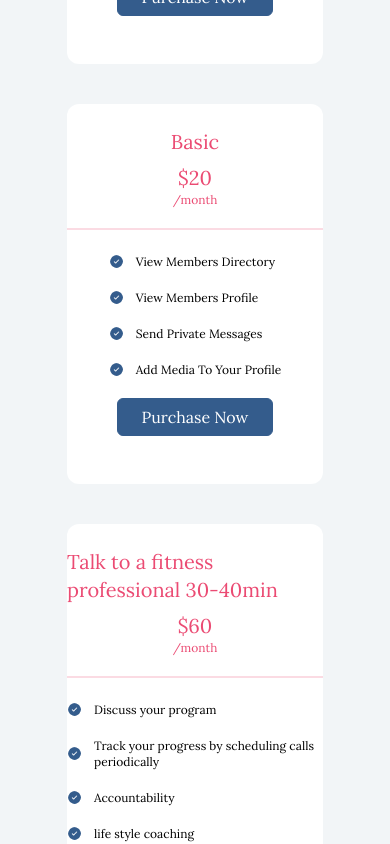
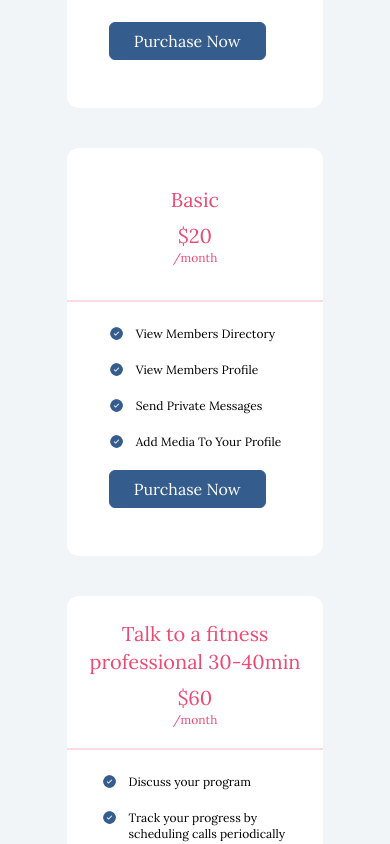
Before and after one commit to Raiyan109/ozzy-frontend, a Next.js app: page / in a window 390 px wide. Shown: the part 2340-3184 px from the top of the page. Built offline with nearby package versions, Linux system fonts and the light colour scheme.

Commit message:
membership card responsive

```diff
--- a/src/components/home/Membership.tsx
+++ b/src/components/home/Membership.tsx
@@ -79,8 +79,8 @@ const Membership = ({ plans }: { plans: Plan[] }) => {
                 <div className="grid grid-cols-1 md:grid-cols-2 lg:grid-cols-3 gap-10">
                     {plans.map((plan: Plan) => (
                         <div key={plan.id} className="bg-white rounded-xl w-64 py-6">
-                            <div className="flex flex-col items-center justify-center text-[#EB4B73] gap-2 pb-5 border-b-2 border-b-[#EB4B73]/20">
-                                <h1 className="text-xl">{plan.name}</h1>
+                            <div className="flex flex-col items-center justify-center text-[#EB4B73] gap-2 pb-5 border-b-2 border-b-[#EB4B73]/20 min-h-[130px]">
+                                <h1 className="text-xl text-center">{plan.name}</h1>
                                 <div className="flex flex-col items-center">
                                     <div className="flex items-center text-xl">
                                         <span>{plan.price === 0 ? '' : '$'}</span>
@@ -89,17 +89,17 @@ const Membership = ({ plans }: { plans: Plan[] }) => {
                                     <span className="text-xs">{plan.price === 0 ? '' : '/month'}</span>
                                 </div>
                             </div>
-                            <div className="flex items-start justify-center py-6">
-                                <div className="space-y-5">
+                            <div className="flex items-center justify-center py-6">
+                                <div className="space-y-5 flex flex-col items-start justify-center">
                                     {plan.features.map((option, i) => (
-                                        <div key={i} className="flex items-center gap-3">
+                                        <div key={i} className="flex items-start gap-3">
                                             <Image
                                                 src={tickImg}
                                                 alt='Tick image'
                                                 height={15}
                                                 width={15}
                                             />
-                                            <h3 className="text-xs">{option}</h3>
+                                            <h3 className="text-xs max-w-[160px]">{option}</h3>
                                         </div>
                                     ))}
                                     {/* {plan.options.map((option, i) => (
```
